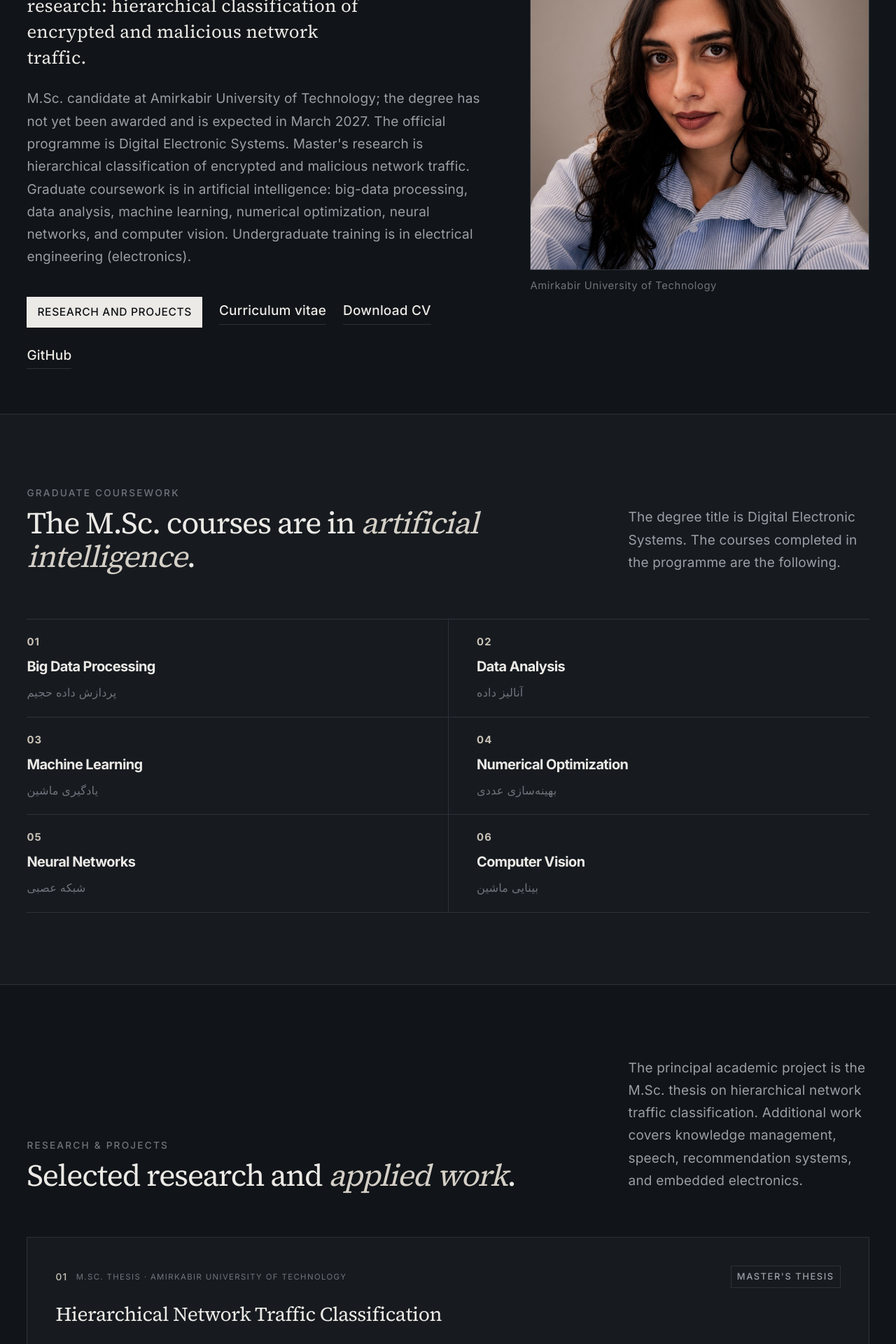
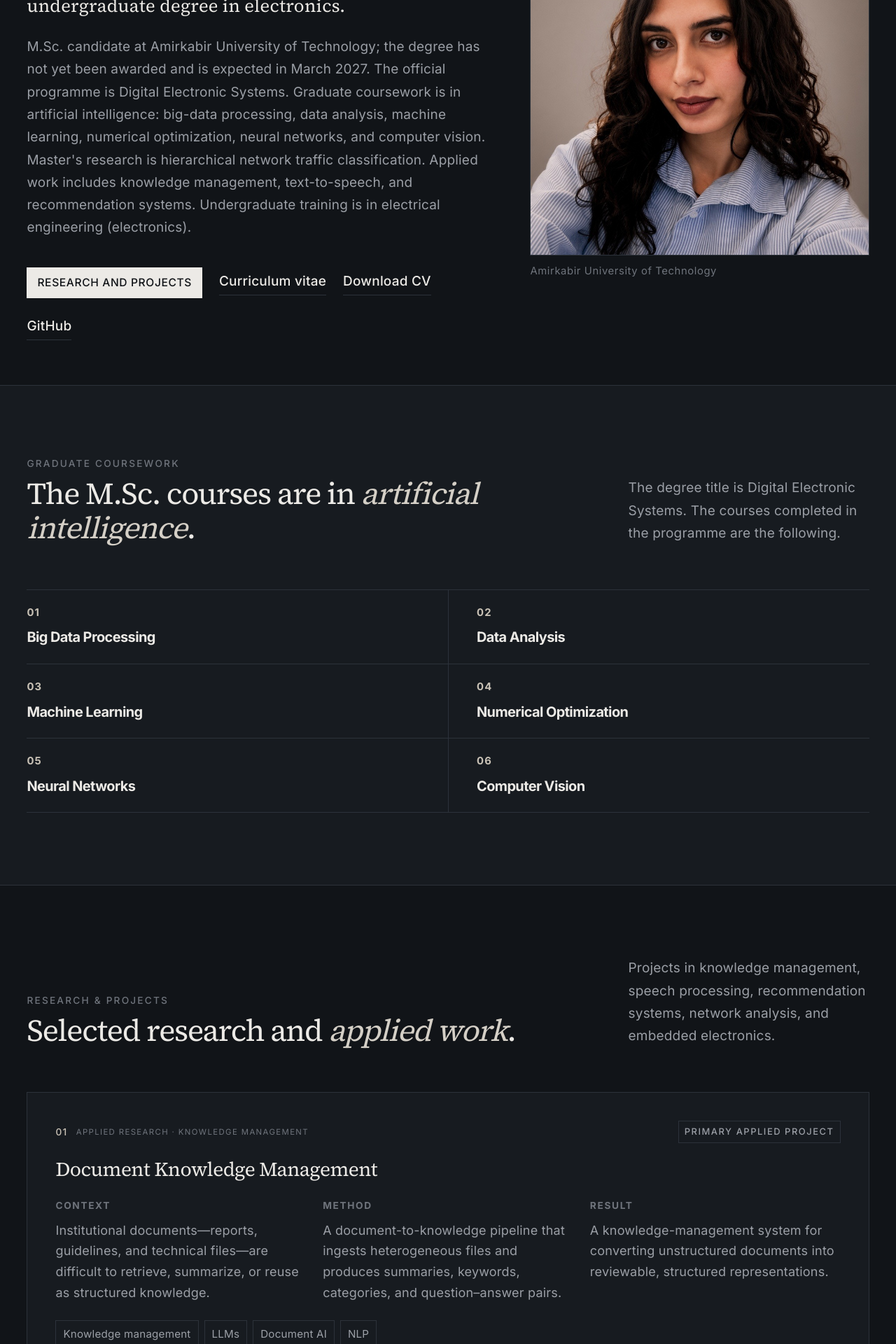
Before and after one commit to kimiya1991/portfolio, a Next.js app: page / in a window 1280 px wide. Shown: the part 380-2300 px from the top of the page at 70% size. Built offline with nearby package versions, Linux system fonts and the light colour scheme.

Commit message:
Use the complete English portfolio, not the G-Research CV.

```diff
--- a/app/data.ts
+++ b/app/data.ts
@@ -8,7 +8,7 @@ export const site = {
   url: "https://kimiya1991.github.io/portfolio",
   affiliation: "Amirkabir University of Technology",
   summary:
-    "M.Sc. candidate at Amirkabir University of Technology; the degree has not yet been awarded and is expected in March 2027. The official programme is Digital Electronic Systems. Master's research is hierarchical classification of encrypted and malicious network traffic. Graduate coursework is in artificial intelligence: big-data processing, data analysis, machine learning, numerical optimization, neural networks, and computer vision. Undergraduate training is in electrical engineering (electronics).",
+    "M.Sc. candidate at Amirkabir University of Technology; the degree has not yet been awarded and is expected in March 2027. The official programme is Digital Electronic Systems. Graduate coursework is in artificial intelligence: big-data processing, data analysis, machine learning, numerical optimization, neural networks, and computer vision. Master's research is hierarchical network traffic classification. Applied work includes knowledge management, text-to-speech, and recommendation systems. Undergraduate training is in electrical engineering (electronics).",
 };
 
 export type CaseStudy = {
@@ -29,17 +29,17 @@ export type CaseStudy = {
 export const caseStudies: CaseStudy[] = [
   {
     number: "01",
-    title: "Hierarchical Network Traffic Classification",
-    type: "M.Sc. thesis · Amirkabir University of Technology",
+    title: "Document Knowledge Management",
+    type: "Applied research · Knowledge management",
     featured: true,
-    badge: "Master's thesis",
+    badge: "Primary applied project",
     problem:
-      "Fine-grained labels for mixed network traffic are difficult to recover from packet text: payloads are often encrypted, classes span hundreds of services and threats, and a single flat classifier over all labels is a weak experimental baseline.",
+      "Institutional documents—reports, guidelines, and technical files—are difficult to retrieve, summarize, or reuse as structured knowledge.",
     approach:
-      "A hierarchical DistilGPT-2 pipeline on the MERLOT corpus. A nine-class router first predicts a coarse type (application, APT, botnet, DoH, malware, Tor, VPN, web attack, website); a specialist expert then predicts the exact local label. Experts are trained as LoRA adapters on a shared backbone and compared with a flat global-label baseline on a fixed held-out split (45,000 training rows / 4,500 test rows).",
+      "A document-to-knowledge pipeline that ingests heterogeneous files and produces summaries, keywords, categories, and question–answer pairs.",
     outcome:
-      "Coarse-type routing reaches 97.6% accuracy. Exact-label identification remains the open problem of the thesis (end-to-end accuracy around 55%, with LoRA experts raising macro-F1 relative to the flat baseline). Ongoing work concentrates on the experts, including a communications-oriented subset: VPN, Tor, DoH, malware, and botnet traffic.",
-    tags: ["M.Sc. thesis", "MERLOT", "DistilGPT-2", "LoRA", "Network security", "Encrypted traffic"],
+      "A knowledge-management system for converting unstructured documents into reviewable, structured representations.",
+    tags: ["Knowledge management", "LLMs", "Document AI", "NLP"],
   },
   {
     number: "02",
@@ -59,17 +59,17 @@ export const caseStudies: CaseStudy[] = [
   },
   {
     number: "03",
-    title: "Document Knowledge Management",
-    type: "Applied research · Knowledge management",
+    title: "Network Traffic Classification",
+    type: "M.Sc. thesis · Machine learning",
     featured: true,
-    badge: "Primary applied project",
+    badge: "Master's thesis",
     problem:
-      "Institutional documents—reports, guidelines, and technical files—are difficult to retrieve, summarize, or reuse as structured knowledge.",
+      "Fine-grained labels for mixed encrypted and malicious network traffic are difficult to recover from packet text.",
     approach:
-      "A document-to-knowledge pipeline that ingests heterogeneous files and produces summaries, keywords, categories, and question–answer pairs.",
+      "An ongoing hierarchical DistilGPT-2 pipeline on the MERLOT corpus: a coarse-type router, specialist LoRA experts, and a comparison with a flat classifier on a fixed held-out split.",
     outcome:
-      "A knowledge-management system for converting unstructured documents into reviewable, structured representations.",
-    tags: ["Knowledge management", "LLMs", "Document AI", "NLP"],
+      "A research workflow still in progress. Coarse-type routing is strong; exact-label identification remains the open problem of the thesis.",
+    tags: ["Python", "Machine learning", "Network security", "LoRA"],
   },
   {
     number: "04",
@@ -159,7 +159,7 @@ export const otherWork = [
 export const experience = [
   {
     dates: "2025 — Present",
-    title: "AI Researcher",
+    title: "AI Developer",
     location: "Tehran",
     description:
       "Applied research in knowledge management and text-to-speech, including document-to-knowledge pipelines, data preparation, experimental evaluation, and Python-based tooling.",
@@ -179,7 +179,7 @@ export const education = [
     title: "M.Sc. Electrical Engineering — Digital Electronics",
     school: "Amirkabir University of Technology",
     dates: "2024 — March 2027 (expected)",
-    note: "Degree in progress; master's research in hierarchical network traffic classification",
+    note: "Degree in progress; graduate coursework in artificial intelligence",
   },
   {
     title: "B.Sc. Electrical Engineering — Electronics",
@@ -189,36 +189,32 @@ export const education = [
 ];
 
 export const graduateCourses = [
-  { title: "Big Data Processing", fa: "پردازش داده حجیم" },
-  { title: "Data Analysis", fa: "آنالیز داده" },
-  { title: "Machine Learning", fa: "یادگیری ماشین" },
-  { title: "Numerical Optimization", fa: "بهینه‌سازی عددی" },
-  { title: "Neural Networks", fa: "شبکه عصبی" },
-  { title: "Computer Vision", fa: "بینایی ماشین" },
+  { title: "Big Data Processing" },
+  { title: "Data Analysis" },
+  { title: "Machine Learning" },
+  { title: "Numerical Optimization" },
+  { title: "Neural Networks" },
+  { title: "Computer Vision" },
 ];
 
 export const skills = [
   {
     title: "Research areas",
     items: [
-      "Network traffic classification",
-      "Encrypted traffic analysis",
       "Machine learning",
       "Neural networks",
-      "LoRA / PEFT",
       "Computer vision",
       "Numerical optimization",
       "Big data processing",
       "Data analysis",
-      "LLM workflows",
       "NLP",
+      "Knowledge management",
       "Speech & TTS",
-      "Knowledge management",
+      "Network traffic classification",
       "Embeddings",
       "RAG",
-      "Knowledge extraction",
+      "Model evaluation",
       "Data preparation",
-      "Model evaluation",
     ],
   },
   {
--- a/app/page.tsx
+++ b/app/page.tsx
@@ -12,7 +12,7 @@ export default function Home() {
           </p>
           <h1>{site.name}</h1>
           <p className="lede">
-            Graduate study in <em>artificial intelligence</em> (M.Sc. expected March 2027). Master's research: hierarchical classification of encrypted and malicious network traffic.
+            Graduate study in <em>artificial intelligence</em> (M.Sc. expected March 2027), with an undergraduate degree in electronics.
           </p>
           <p className="intro">{site.summary}</p>
           <div className="heroActions">
@@ -32,7 +32,7 @@ export default function Home() {
         </div>
         <figure className="portrait">
           <img
-            src={`${withBase("/kimiya.jpg")}?v=2`}
+            src={withBase("/kj-portrait.jpg")}
             alt="Portrait of Kimiya Jafarpor"
             width={720}
             height={900}
@@ -60,7 +60,6 @@ export default function Home() {
               <li key={course.title}>
                 <span>{String(index + 1).padStart(2, "0")}</span>
                 <strong>{course.title}</strong>
-                <small>{course.fa}</small>
               </li>
             ))}
           </ol>
@@ -76,8 +75,8 @@ export default function Home() {
             </h2>
           </div>
           <p>
-            The principal academic project is the M.Sc. thesis on hierarchical network traffic classification.
-            Additional work covers knowledge management, speech, recommendation systems, and embedded electronics.
+            Projects in knowledge management, speech processing, recommendation systems, network analysis, and
+            embedded electronics.
           </p>
         </div>
 
@@ -169,9 +168,8 @@ export default function Home() {
               computer vision, numerical optimization, data analysis, and big-data processing.
             </p>
             <p>
-              My master's research is hierarchical classification of encrypted and malicious network traffic
-              from packet text, using a DistilGPT-2 router–expert architecture on the MERLOT corpus. Applied
-              work includes knowledge management, text-to-speech, and recommendation systems.
+              Applied work includes knowledge management, text-to-speech, and recommendation systems. Master's
+              research is ongoing work on network traffic classification.
             </p>
             <dl className="facts">
               <div>
--- a/app/resume/page.tsx
+++ b/app/resume/page.tsx
@@ -53,9 +53,7 @@ export default function ResumePage() {
         <h2>Graduate coursework in artificial intelligence</h2>
         <ul className="resumeList">
           {graduateCourses.map((course) => (
-            <li key={course.title}>
-              {course.title} ({course.fa})
-            </li>
+            <li key={course.title}>{course.title}</li>
           ))}
         </ul>
       </section>
@@ -79,9 +77,9 @@ export default function ResumePage() {
       <section className="shell resumeBlock">
         <h2>Selected research and projects</h2>
         <ul className="resumeList">
-          <li>Hierarchical network traffic classification — M.Sc. thesis: DistilGPT-2 router–expert pipeline on MERLOT packet text; coarse-type routing versus fine-grained identification of encrypted and malicious traffic.</li>
           <li>Document knowledge management — conversion of unstructured documents into structured summaries, keywords, and question–answer pairs.</li>
           <li>Ingredient-first recipe ranking — a deployed recommendation system based on pantry coverage and utilization.</li>
+          <li>Network traffic classification — ongoing M.Sc. thesis on hierarchical classification of encrypted and malicious traffic.</li>
           <li>Applied text-to-speech — experimental evaluation and tooling for a production synthesis pipeline.</li>
           <li>Smart irrigation — B.Sc. embedded prototype with soil-moisture control.</li>
           <li>Document extraction, topic grouping, and embedding evaluation for retrieval-augmented generation.</li>
```
Also changed, not shown: public/kj-portrait.jpg (added).
